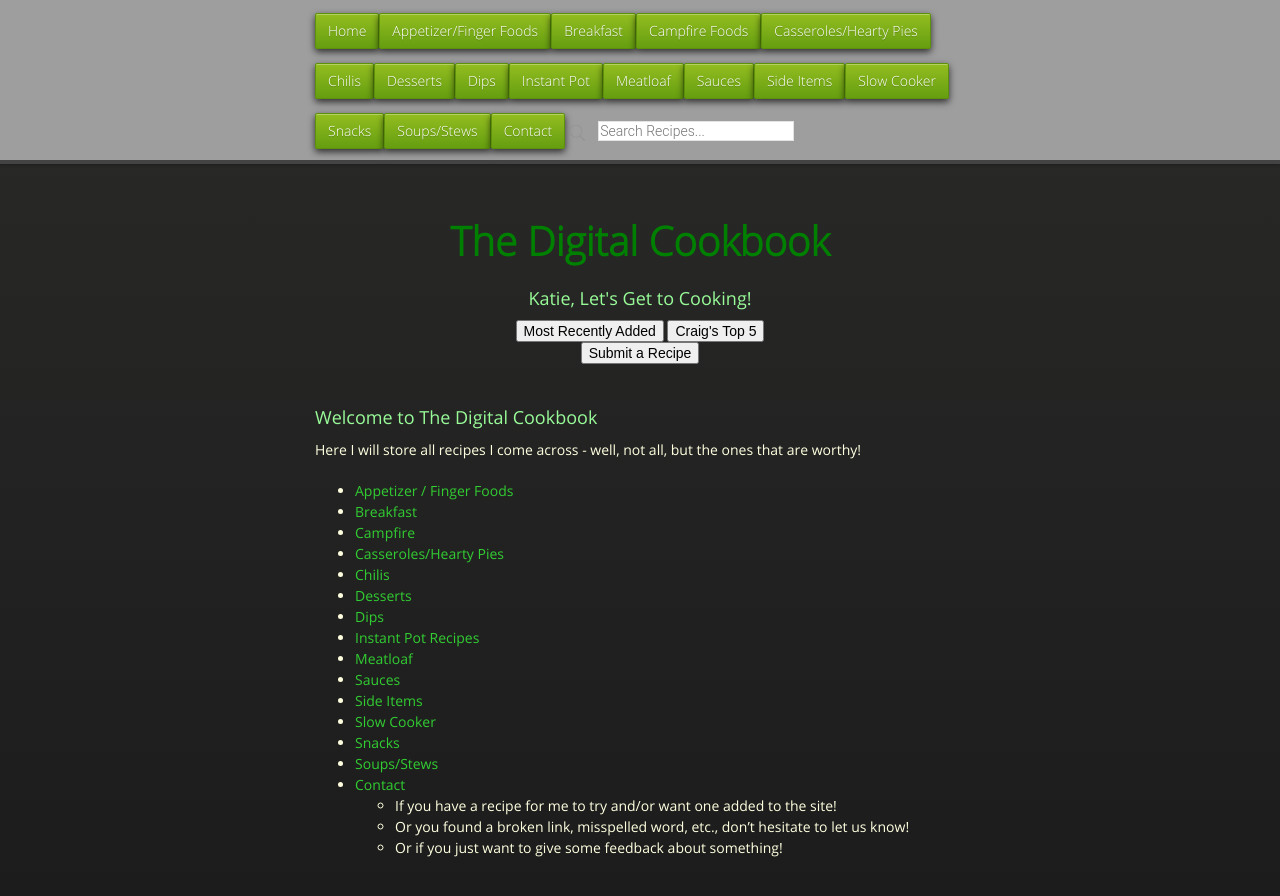
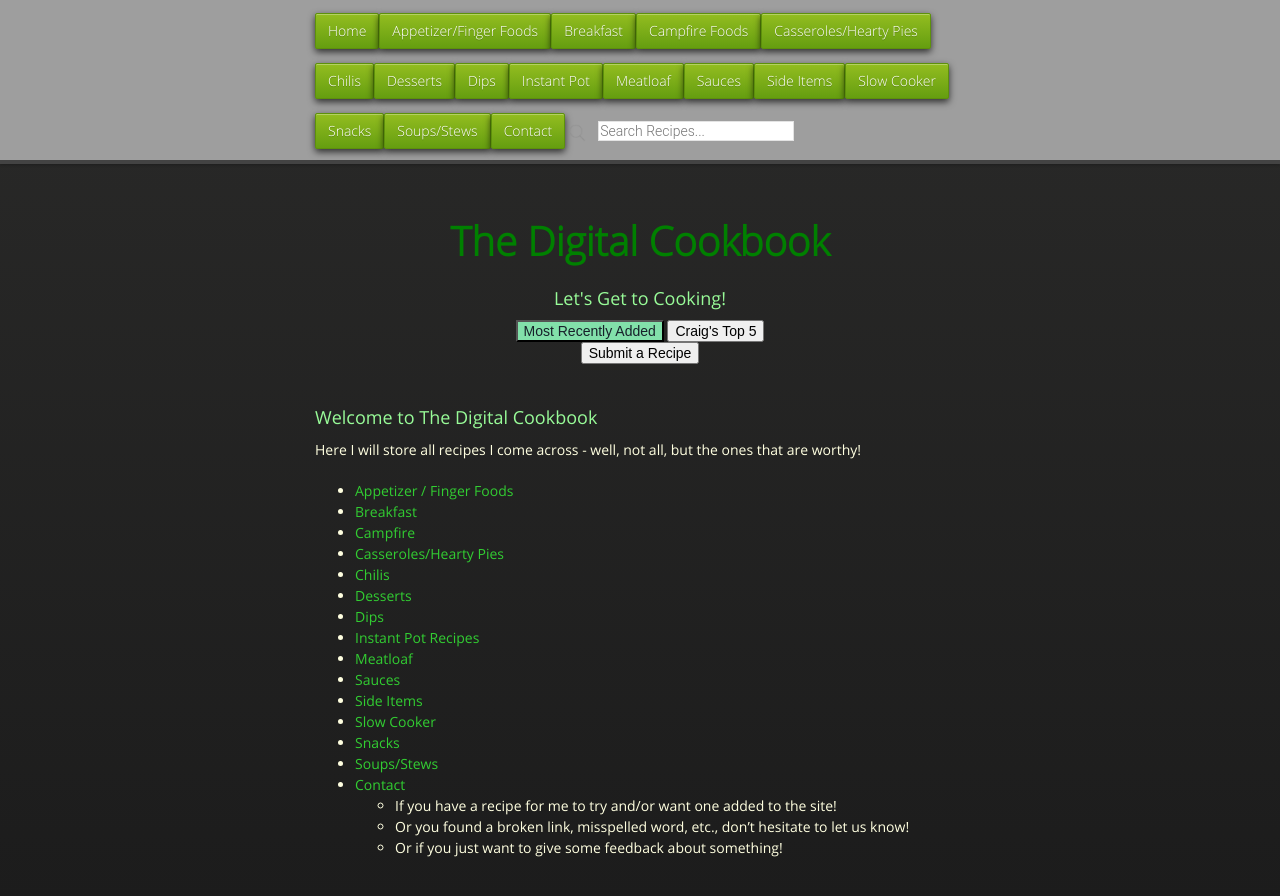
Before and after one commit to cmwillett/TheDigitalCookbook, a Jekyll site: the page built from index.md, in a window 1280 px wide. Shown: the top 896 px of the page. Built offline with Jekyll 4.4.1, drawn with Linux system fonts in a browser that asks for light colours; nearby versions of some CDN libraries.

Commit message:
Update default.html

```diff
--- a/_layouts/default.html
+++ b/_layouts/default.html
@@ -62,10 +62,10 @@
               <div id="tipue_search_content"></div>
                 <div id="title">
                     <center><h1><b>The Digital Cookbook</b></h1></center>
-                    <center><h3>Katie, Let's Get to Cooking!</h3></center>
+                    <center><h3>Let's Get to Cooking!</h3></center>
                     <center>
                     <form>
-                        <input type="button" value="Most Recently Added" onclick="window.location.href='{{site.github.url}}/MostRecentlyAdded/index.html'" />
+                        <input type="button" value="Most Recently Added"  style="background-color:#82E0AA; color:#17202A;" onclick="window.location.href='{{site.github.url}}/MostRecentlyAdded/index.html'" />
                         <input type="button" value="Craig's Top 5" onclick="window.location.href='{{site.github.url}}/CraigsTop5/index.html'" />
                     </form>
                     <form action="mailto:craig.willett@gmail.com" method="GET">
```
